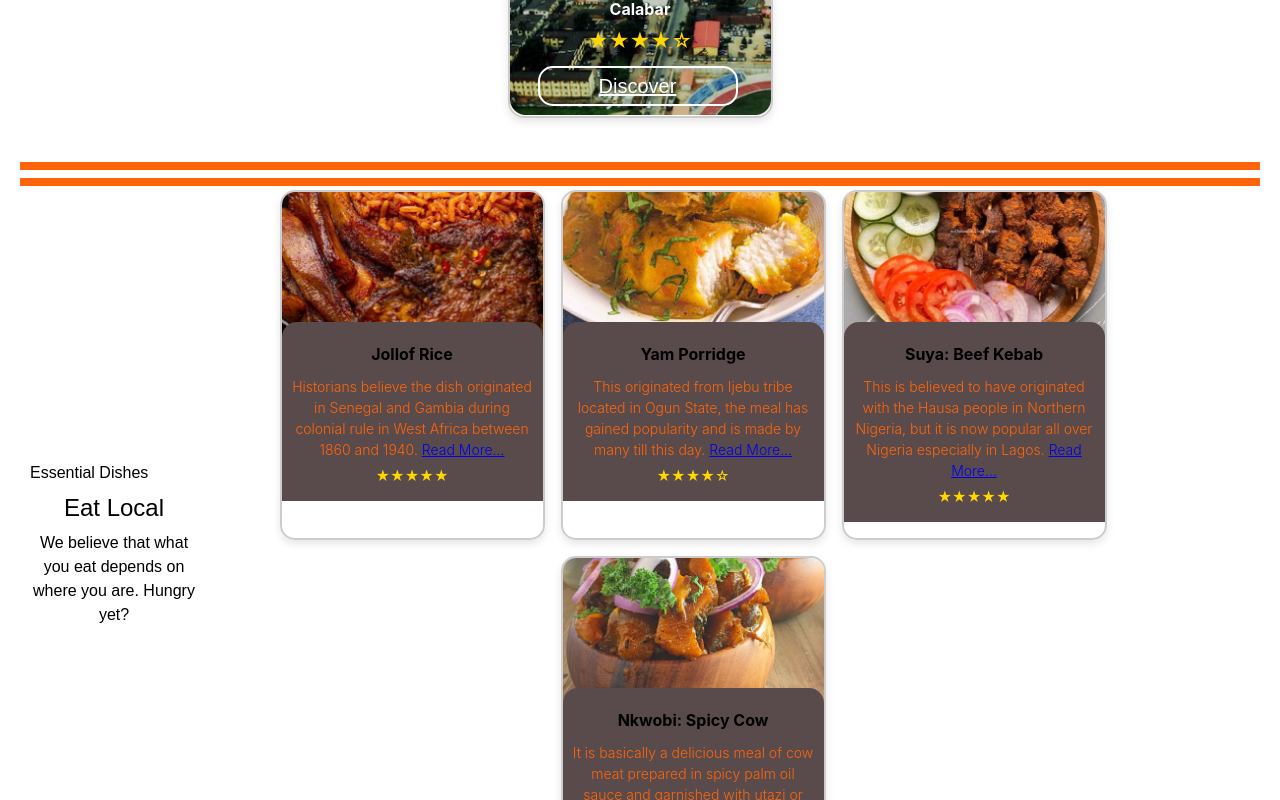
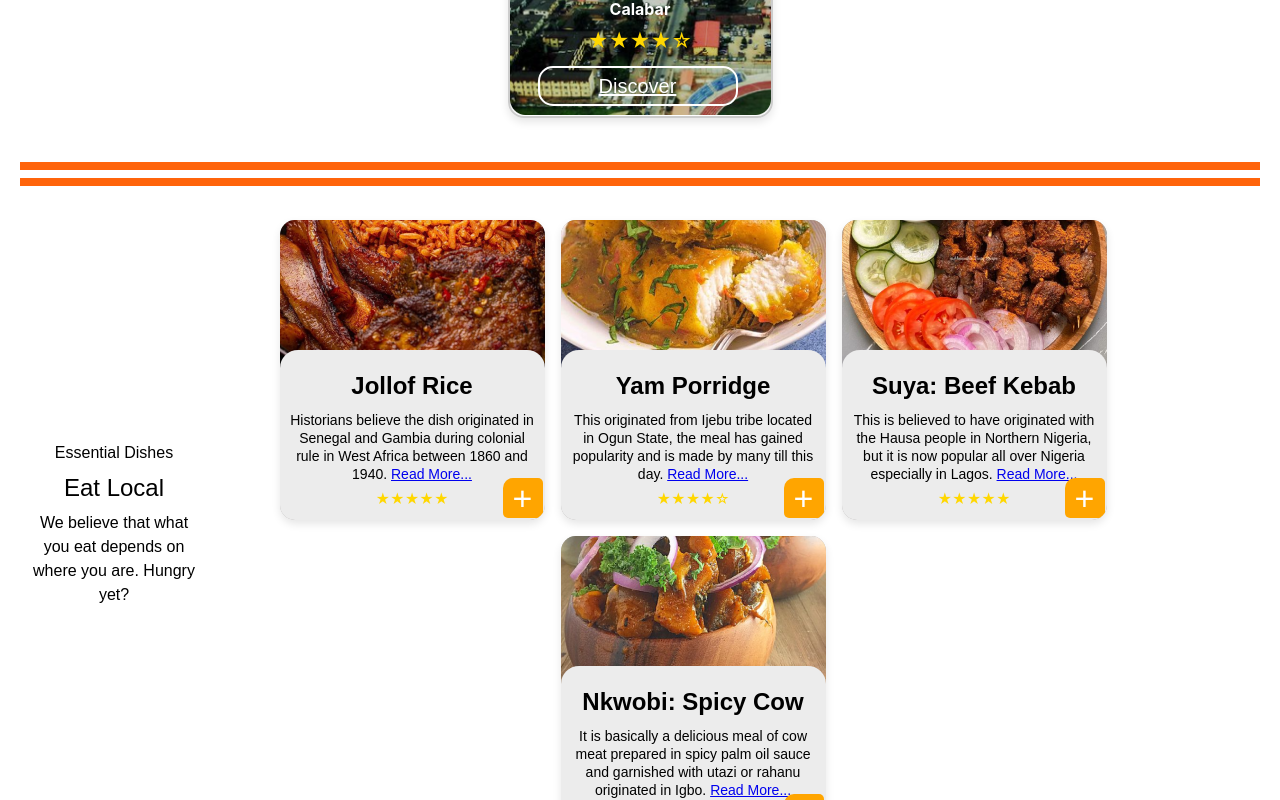
Before and after one commit to WestDrex/Local-Bites, a React (Vite) app: page / in a window 1280 px wide. Shown: the part 3220-4020 px from the top of the page. Built offline with nearby package versions, Linux system fonts and the light colour scheme.

Commit message:
Ugggh, this is frustrating

```diff
--- a/src/Components/eatlocal.css
+++ b/src/Components/eatlocal.css
@@ -1,6 +1,7 @@
 .dishes-container {
   padding: 20px;
   width: 100%;
+  text-align: center;
 }
 
 .header-bar {
@@ -20,6 +21,7 @@
 .dishes-content {
   display: flex;
   align-items: center;
+  margin-top: 30px;
   /* align-items: flex-start; */
 }
 
@@ -70,13 +72,14 @@
 }
 
 .main-card {
-  /* position: relative; */
+  position: relative;
   width: 265px;
   display: flex;
   flex-direction: column;
-  height: 350px;
-  /* background: #cfcece; */
-  border: 2px solid #ccc;
+  /* height: 350px; */
+  height: 300px;
+  background: #b1aeae;
+  /* border: 2px solid #ccc; */
   border-radius: 15px;
   overflow: hidden;
   box-shadow: 0 4px 8px rgba(0, 0, 0, 0.1);
@@ -92,23 +95,31 @@
 
 .dishes-card-content {
   padding: 10px;
-  background: #594b4b;
+  background: #ececec;
   margin-top: 10px;
   z-index: 100;
   margin-top: -10px;
   /* z-index: auto; */
   /* border: 2px solid rgb(135, 79, 79); */
-  border-radius: 15px 15px 0 0;
+  border-radius: 18px 18px 0 0;
 }
 
 .dishes-card-content h4 {
   margin: 10px 0;
-  font-size: 16px;
+  font-size: 24px;
+  color: black;
+  font-weight: 900;
+  line-height: 31px;
+  font-family: Poppins, sans-serif;
 }
 
 .dishes-card-content p {
   font-size: 14px;
   margin: 5px 0;
+  color: black;
+  font-weight: 400;
+  line-height: 18px;
+  font-family: Poppins, sans-serif;
 }
 
 .rating {
--- a/src/Components/navbar.css
+++ b/src/Components/navbar.css
@@ -44,6 +44,7 @@ button {
   color: white;
   align-items: center;
   justify-content: center;
+  text-decoration: none;
   padding: 5px;
   border: none;
   border-radius: 5px;
--- a/src/Components/navbar.jsx
+++ b/src/Components/navbar.jsx
@@ -3,31 +3,35 @@ import logo from "../assets/Images/logo.png";
 import user from "../assets/Images/user.png";
 import cart from "../assets/Images/cart.png";
 import "../Components/navbar.css";
-import { Link } from "react-router-dom";
+import { Link, useLocation } from "react-router-dom";
 
 export default function Navbar() {
+  const location = useLocation();
+  const isRecipePage = location.pathname.includes("/recipe");
+
+  const linkStyle = isRecipePage ? { color: "black" } : { color: "white" };
   return (
     <nav className="navbar-container">
       <img src={logo} alt="logo" className="logo" />
 
       <ul className="navbar">
         <li>
-          <Link to="/" class="active">
+          <Link to="/" style={linkStyle} class="active">
             Home
           </Link>
         </li>
         <li>
-          <Link to="/recipe" class="active">
+          <Link to="/recipe" style={linkStyle} class="active">
             Recipe
           </Link>
         </li>
         <li>
-          <Link to="/order" class="active">
+          <Link to="/order" style={linkStyle} class="active">
             Order
           </Link>
         </li>
         <li>
-          <Link to="/blog" class="active">
+          <Link to="/blog" style={linkStyle} class="active">
             Blog
           </Link>
         </li>
--- a/src/Styles/RecipePage.css
+++ b/src/Styles/RecipePage.css
@@ -1,3 +1,6 @@
+.navbar a -RecipePage {
+  color: black;
+}
 .recipe-container {
   padding: 20px;
 }
```
